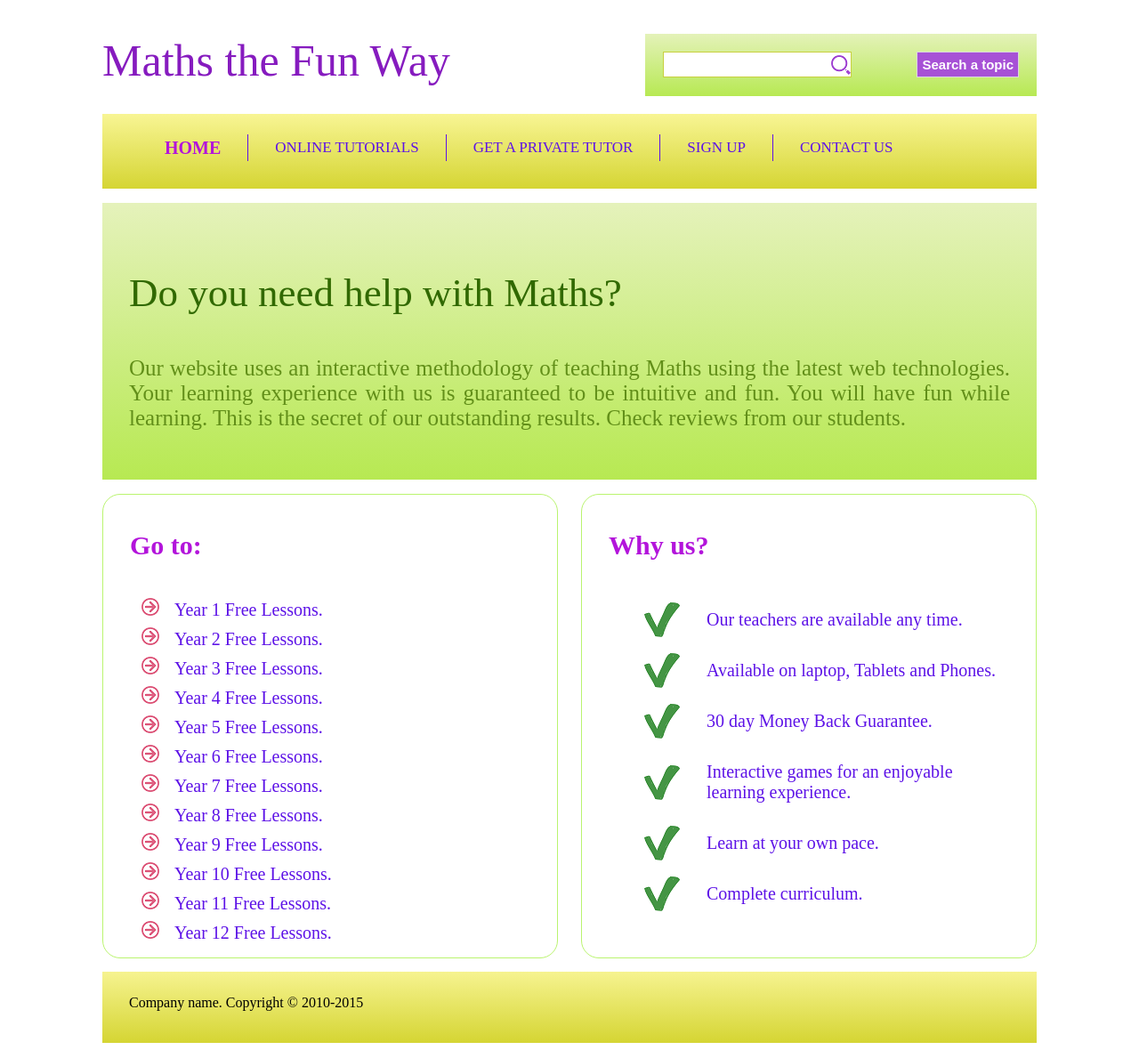
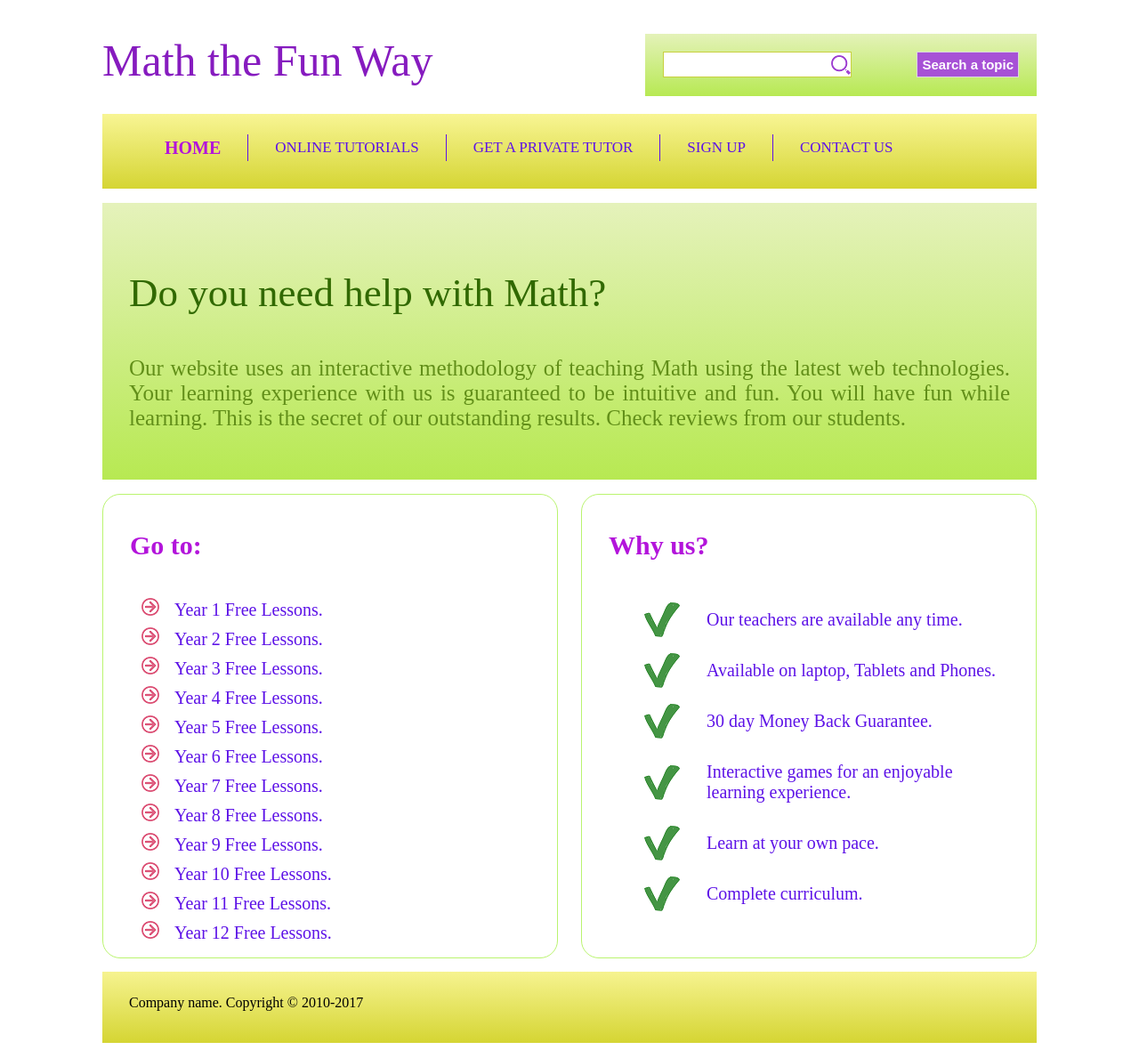
Before and after one commit to Lamar-Johnson/Math-Tutorial, a plain HTML site: page index.html in a window 1280 px wide. Shown: the whole page at 89% size. Drawn offline with Linux system fonts and the light colour scheme.

Commit message:
Add files via upload

```diff
--- a/index.html
+++ b/index.html
@@ -2,9 +2,18 @@
 <!DOCTYPE html>
 <html>
     <head>
+        <!-- meta is a self enclosing tag -->
         <meta charset="utf-8">
-        <title>Maths Website</title>
+
+        <title>Math Tutorial Website</title>
+
+        <!-- give the metada a name -->
+        <!-- content equal to width=device-width means the content of the page changes with the width -->
+        <!-- inital scale means inital zoom level is going to be on -->
+        <!-- the user-scalable property equal to yes allows the viewer to zoom in and out -->
+
         <meta name="viewport" content="width=device-width, initial-scale=1.0, user-scalable=yes">
+        <!-- the line below links the external CSS file to index.html -->
         <link rel="stylesheet" href="styling.css">
     </head>
 
@@ -12,9 +21,12 @@
         <div id="container">
             <div id="header">
                 <div id="brand">
-                    <h1><a href="#">Maths the Fun Way</a></h1>
+                    <!-- I believe href = "#" establishes a link with no path -->
+                    <!-- https://stackoverflow.com/questions/16933700/what-does-link-href-do -->
+                    <h1><a href="#">Math the Fun Way</a></h1>
                 </div>
                 <div id="searchBox">
+                    <!-- The get method will show the results in the address bar -->
                     <form method="get">
                         <input type="text" class="text">
                         <input type="submit" value="Search a topic" class="submit">
@@ -34,8 +46,8 @@
                 </ul>
             </div>
             <div id="introduction">
-                <h3>Do you need help with Maths?</h3>
-                <p>Our website uses an interactive methodology of teaching Maths using the latest web technologies. Your learning experience with us is guaranteed to be intuitive and fun. You will have fun while learning. This is the secret of our outstanding results. Check reviews from our students.</p>
+                <h3>Do you need help with Math?</h3>
+                <p>Our website uses an interactive methodology of teaching Math using the latest web technologies. Your learning experience with us is guaranteed to be intuitive and fun. You will have fun while learning. This is the secret of our outstanding results. Check reviews from our students.</p>
             </div>
             <div id="leftsidebar" class="sidebar">
                 <h3>Go to:</h3>
@@ -69,7 +81,7 @@
             <div class="clear"></div>
             <footer class="footer">
                 <div>
-                    <p>Company name. Copyright &copy; 2010-2015</p>
+                    <p>Company name. Copyright &copy; 2010-2017</p>
                 </div>
             </footer>
         </div>
```
